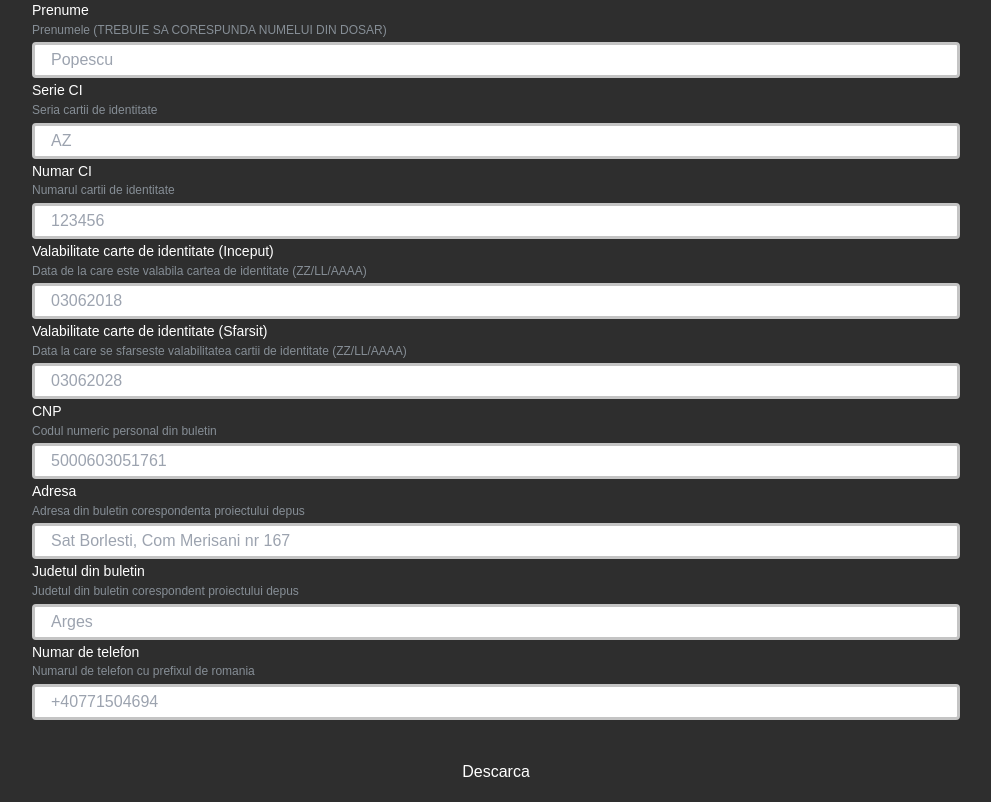
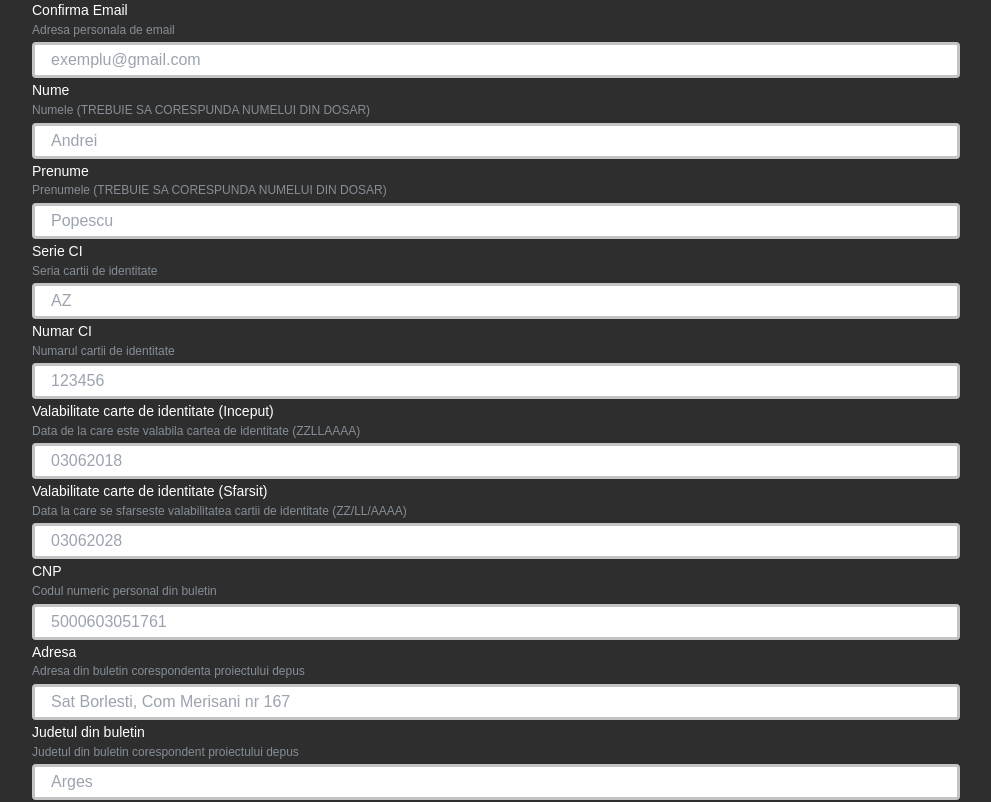
Before and after one commit to popica24/temp-text-gen-app, a React (Vite) app: page / in a window 1280 px wide. Shown: the part 374-1176 px from the top of the page, without its empty margins (144-1135 px from the left). Built offline with nearby package versions, Linux system fonts and the light colour scheme.

Commit message:
implemented email sending

```diff
--- a/package.json
+++ b/package.json
@@ -13,6 +13,7 @@
     "@mantine/core": "^7.12.2",
     "@mantine/form": "^7.12.2",
     "@mantine/hooks": "^7.12.2",
+    "emailjs-com": "^3.2.0",
     "react": "^18.3.1",
     "react-dom": "^18.3.1",
     "react-hook-form": "^7.53.0"
--- a/src/App.jsx
+++ b/src/App.jsx
@@ -2,11 +2,23 @@ import { Container, Button, Text, Title, TextInput, Flex } from "@mantine/core";
 import "@mantine/core/styles.layer.css";
 import { useForm } from "react-hook-form";
 import GenerateText from "./TextGenerator";
+import emailjs from "emailjs-com";
+import { useState } from "react";
 
 function App() {
-  const { register, handleSubmit } = useForm();
+  const {
+    register,
+    handleSubmit,
+    formState: { errors },
+  } = useForm();
+  const [loading, setLoading] = useState();
+  const [success, setSuccess] = useState();
+  const onSubmit = async (data) => {
+    setLoading(true);
+    document.getElementById("submit-btn").innerText = "Se trimite...";
 
-  const onSubmit = async (data) => {
+    const emailEntry = `document.getElementById("AdresaEmail").value = "${data.email}";`;
+    const confirmEmailEntry = `document.getElementById("ConfirmareAdresaEmail").value = "${data.cemail}";`;
     const numeEntry = `document.getElementById("Nume").value = "${data.nume}";`;
     const prenumeEntry = `document.getElementById("Prenume").value = "${data.prenume}";`;
     const serieCIEntry = `document.getElementById("SerieCI").value = "${data.serie_ci}";`;
@@ -18,9 +30,9 @@ function App() {
     const judetEntry = `document.getElementById("Judet").value = "${data.Judet}";`;
     const telefonEntry = `document.getElementById("Telefon").value = "${data.Telefon}";`;
 
-    console.log(numeEntry);
-
     const result = GenerateText({
+      emailEntry,
+      confirmEmailEntry,
       numeEntry,
       prenumeEntry,
       serieCIEntry,
@@ -33,16 +45,27 @@ function App() {
       telefonEntry,
     });
 
-    const blob = new Blob([result], { type: "text/plain" });
-    const url = URL.createObjectURL(blob);
+    document.getElementById("text-area").value = result;
 
-    const a = document.createElement("a");
-    a.href = url;
-    a.download = `Date-${data.nume}-${data.prenume}.txt`; // Filename for the download
-    document.body.appendChild(a);
-    a.click();
-    document.body.removeChild(a);
-    URL.revokeObjectURL(url);
+    const form = document.getElementById("submit-form");
+    console.log(form);
+
+    try {
+      await emailjs.sendForm(
+        "service_szjr20n",
+        "template_0n3yr7m",
+        form,
+        "39ffofJSeQvftSxPJ"
+      );
+      document.getElementById("submit-btn").innerText = "Mesaj trimis !";
+      setSuccess(true);
+    } catch {
+      document.getElementById("submit-btn").innerHTML =
+        "A aparut o eroare. Retrimite ?";
+      setSuccess(false);
+    } finally {
+      setLoading(false);
+    }
   };
 
   return (
@@ -68,14 +91,28 @@ function App() {
           Datele completate trebuie sa coincida cu cele din documentele
           corespondente beneficarului proiectului
         </Text>
-        <form onSubmit={handleSubmit(onSubmit)}>
+        <form id="submit-form" onSubmit={handleSubmit(onSubmit)}>
           <TextInput
+            {...register("email")}
+            description="Adresa personala de email"
+            label="Email"
+            placeholder="exemplu@gmail.com"
+          />
+          <TextInput
+            {...register("cemail")}
+            description="Adresa personala de email"
+            label="Confirma Email"
+            placeholder="exemplu@gmail.com"
+          />
+          <TextInput
+            name="first-name"
             {...register("nume")}
             label="Nume"
             description="Numele (TREBUIE SA CORESPUNDA NUMELUI DIN DOSAR)"
             placeholder="Andrei"
           />
           <TextInput
+            name="last-name"
             {...register("prenume")}
             label="Prenume"
             description="Prenumele (TREBUIE SA CORESPUNDA NUMELUI DIN DOSAR)"
@@ -94,17 +131,31 @@ function App() {
             placeholder="123456"
           />
           <TextInput
-            {...register("CiValabilDeLa")}
+            {...register("CiValabilDeLa", {
+              required: "Acest câmp este obligatoriu",
+              pattern: {
+                value: /^[0-9]{8}$/,
+                message: "Data trebuie sa contina DOAR 8 cifre (ZZLLAAAA)",
+              },
+            })}
             label="Valabilitate carte de identitate (Inceput)"
-            description="Data de la care este valabila cartea de identitate (ZZ/LL/AAAA)"
+            description="Data de la care este valabila cartea de identitate (ZZLLAAAA)"
             placeholder="03062018"
           />
+          <p className="text-red-500">{errors.CiValabilDeLa?.message}</p>
           <TextInput
-            {...register("CiValabilPanaLa")}
+            {...register("CiValabilPanaLa", {
+              required: "Acest câmp este obligatoriu",
+              pattern: {
+                value: /^[0-9]{8}$/,
+                message: "Data trebuie sa contina DOAR 8 cifre (ZZLLAAAA)",
+              },
+            })}
             label="Valabilitate carte de identitate (Sfarsit)"
             description="Data la care se sfarseste valabilitatea cartii de identitate (ZZ/LL/AAAA)"
             placeholder="03062028"
           />
+          <p className="text-red-500">{errors.CiValabilPanaLa?.message}</p>
           <TextInput
             {...register("CNP")}
             description="Codul numeric personal din buletin"
@@ -124,13 +175,22 @@ function App() {
             placeholder="Arges"
           />
           <TextInput
-            {...register("Telefon")}
-            description="Numarul de telefon cu prefixul de romania"
+            {...register("Telefon", {
+              required: "Numărul de telefon este obligatoriu",
+              pattern: {
+                value: /^[0-9]{10}$/,
+                message: "Numărul de telefon trebuie să conțină exact 10 cifre",
+              },
+            })}
+            description="Numarul de telefon"
             label="Numar de telefon"
-            placeholder="+40771504694"
+            placeholder="0771504694"
           />
+          <p className="text-red-500">{errors.Telefon?.message}</p>
           <Flex justify={"center"}>
             <Button
+              disabled={success || loading}
+              id="submit-btn"
               type="submit"
               variant="filled"
               size={"md"}
@@ -138,9 +198,12 @@ function App() {
               my={"xl"}
             >
               <Text className="underline underline-offset-4 hover:underline-offset-8 transition-all">
-                Descarca
+                {success && "Mesaj trimis, multumim !"}
+                {loading && "Se trimite..."}
+                {!success && !loading && "Trimite"}
               </Text>
             </Button>
+            <textarea className="hidden" name="message" id="text-area" />
           </Flex>
         </form>
       </Container>
--- a/src/TextGenerator.js
+++ b/src/TextGenerator.js
@@ -1,4 +1,6 @@
 export default function GenerateText({
+    emailEntry,
+    confirmEmailEntry,
     numeEntry,
     prenumeEntry,
     serieCIEntry,
@@ -10,7 +12,9 @@ export default function GenerateText({
     judetEntry,
     telefonEntry
   }) {
-    return `function waitForFilesAndValidate() {
+    return `
+
+    function waitForFilesAndValidate() {
     const fileInputs = [
       document.getElementById("document_input_1"),
       document.getElementById("document_input_2"),
@@ -28,8 +32,9 @@ export default function GenerateText({
     }, 500);
   }
 
-document.getElementById("AdresaEmail").value = "stoicatibi3@gmail.com"
-document.getElementById("ConfirmareAdresaEmail").value = "stoicatibi3@gmail.com"
+${emailEntry}
+${confirmEmailEntry}
+
 setTimeout(function(){
     document.getElementById("validate-step1").click()
 }, 100);
@@ -67,4 +72,4 @@ document.getElementById("CheckDeAcord3").checked = true;
 document.getElementById("CheckDeAcord").checked = true;
 $("#validate-step4").prop('disabled', false);
 })`
-  }
+}
```
Also changed, not shown: 1 other file (tests, documents, lock files or other folders).
